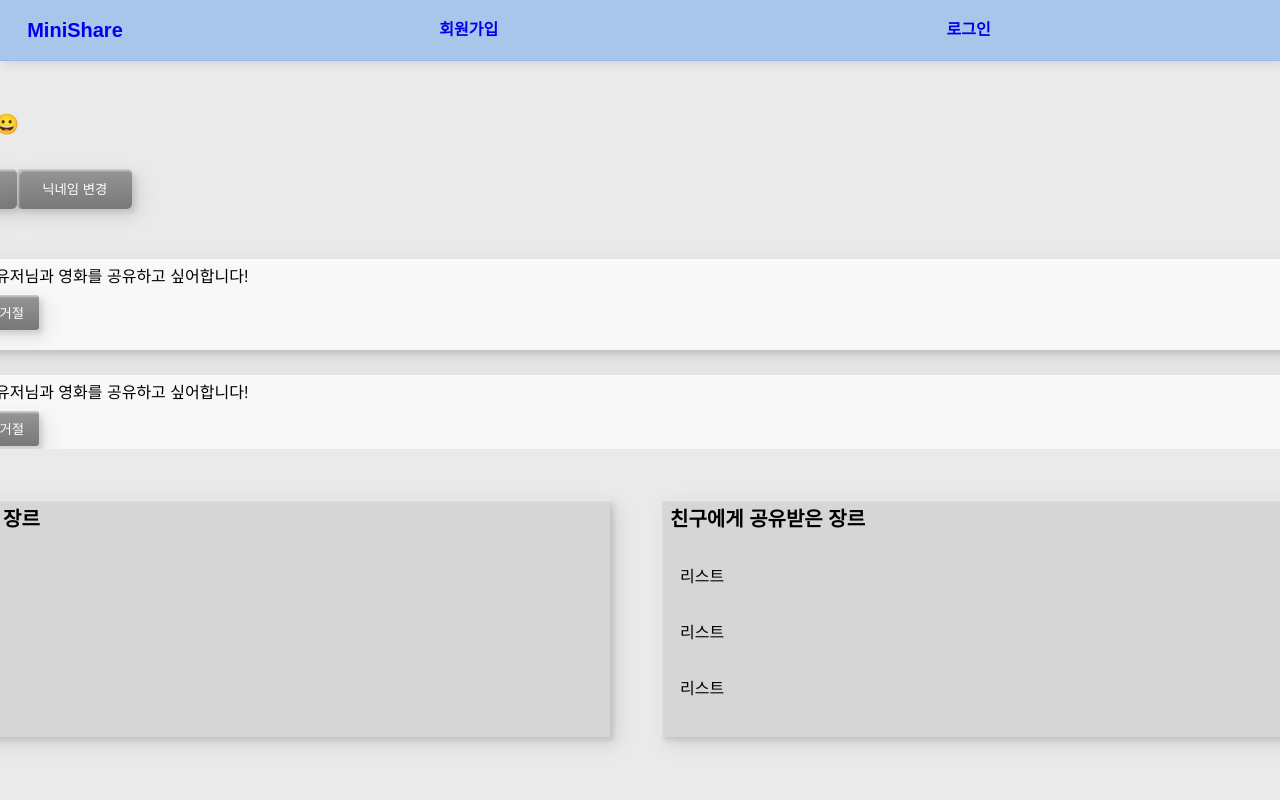
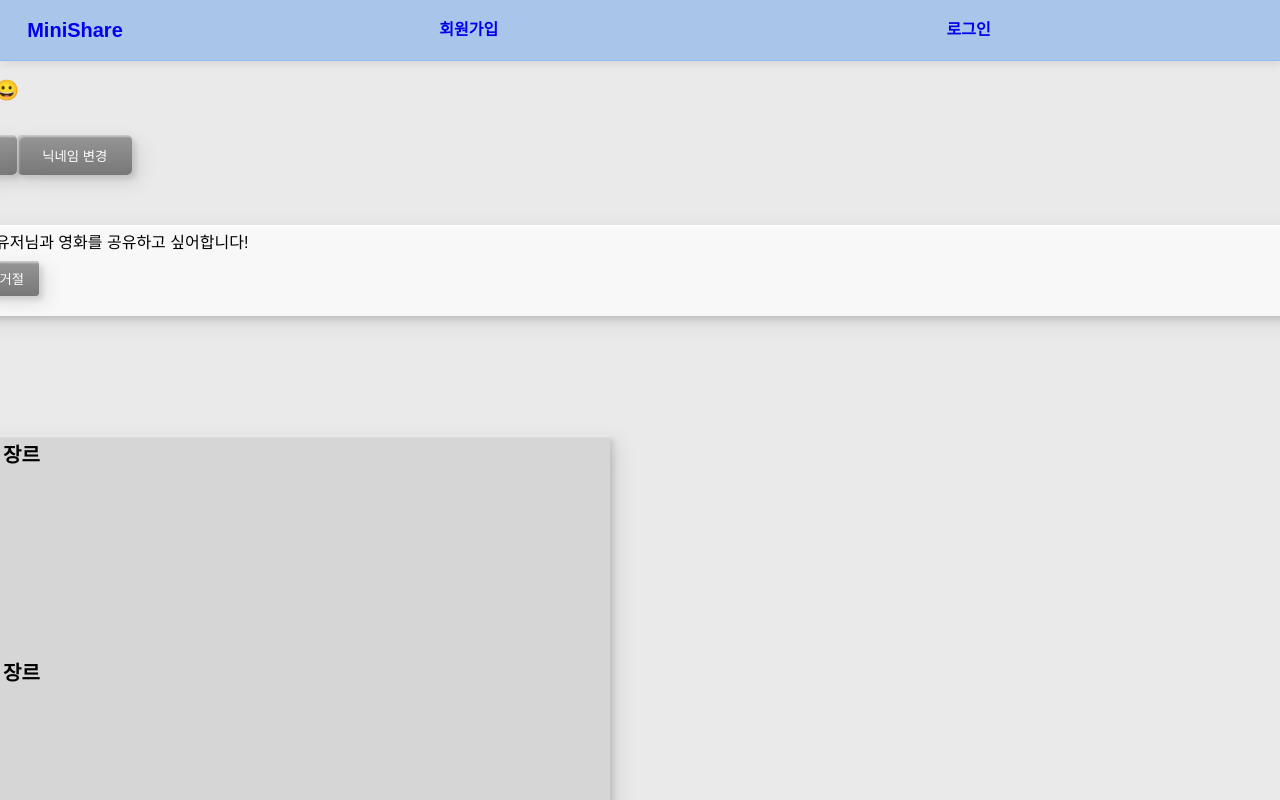
Before and after one commit to miniShare1229/front, a React (Vite) app: page /my-page in a window 1280 px wide. Shown: the top 800 px of the page. Built offline with nearby package versions, Linux system fonts and the light colour scheme.

Commit message:
feat: 마이페이지 안 컴포넌트 생성/적용

```diff
--- a/src/api.js
+++ b/src/api.js
@@ -14,7 +14,8 @@ export const dummyApi = createApi({
 // 서버에 post
 export const signUpApi = createApi({
   reducerPath: 'signupApi',
-  baseQuery: fetchBaseQuery({ baseUrl: '/' }),
+  // json server위한 baseUrl 임시 설정
+  baseQuery: fetchBaseQuery({ baseUrl: 'http://localhost:3000' }),
   endpoints: (build) => ({
     signUp: build.mutation({
       query: (payload) => ({
@@ -26,7 +27,6 @@ export const signUpApi = createApi({
     }),
   }),
 });
-// http://localhost:3000
 
 export const { useGetDummyQuery } = dummyApi;
 export const { useSignUpMutation } = signUpApi;
--- /dev/null
+++ b/src/components/InvitationMessage.jsx
@@ -0,0 +1,41 @@
+import React from 'react';
+import styled from 'styled-components';
+
+const StyledInvitationMessage = styled.li`
+  margin: 10px 0px 25px;
+  padding: 10px 20px;
+  box-shadow: inset 2px 2px 2px 0px rgba(255, 255, 255, 0.5), 7px 7px 20px 0px rgba(0, 0, 0, 0.1),
+    4px 4px 5px 0px rgba(0, 0, 0, 0.1);
+  background-color: #ffffffab;
+  button {
+    color: #fff;
+    border-radius: 3px;
+    padding: 8px 15px;
+
+    background: transparent;
+    cursor: pointer;
+    transition: all 0.3s ease;
+    display: inline-block;
+    box-shadow: inset 2px 2px 2px 0px rgba(255, 255, 255, 0.5), 7px 7px 20px 0px rgba(0, 0, 0, 0.1),
+      4px 4px 5px 0px rgba(0, 0, 0, 0.1);
+    outline: none;
+    margin: 10px 0px 10px;
+    background: linear-gradient(0deg, rgba(120, 120, 120) 1%, rgba(150, 150, 150, 1) 100%);
+    border: none;
+    :hover {
+      background: linear-gradient(0deg, rgba(100, 100, 100, 1) 0%, rgba(130, 130, 130, 1) 100%);
+    }
+  }
+`;
+
+function InvitationMessage() {
+  return (
+    <StyledInvitationMessage className="invite-msg">
+      <h2>??? 님이 유저님과 영화를 공유하고 싶어합니다!</h2>
+      <button>수락</button>
+      <button>거절</button>
+    </StyledInvitationMessage>
+  );
+}
+
+export default InvitationMessage;
--- /dev/null
+++ b/src/components/SharedListItem.jsx
@@ -0,0 +1,29 @@
+import React from 'react';
+import styled from 'styled-components';
+
+const StyledSharedLists = styled.div`
+  h3 {
+    font-size: 20px;
+    font-weight: 600;
+    margin-bottom: 30px;
+  }
+  li {
+    margin: 20px 0;
+    padding: 10px;
+  }
+`;
+
+function SharedListItem() {
+  return (
+    <StyledSharedLists>
+      <h3>내가 공유한 장르</h3>
+      <ul>
+        <li>리스트</li>
+        <li>리스트</li>
+        <li>리스트</li>
+      </ul>
+    </StyledSharedLists>
+  );
+}
+
+export default SharedListItem;
--- /dev/null
+++ b/src/components/SharedLists.jsx
@@ -0,0 +1,24 @@
+import React from 'react';
+import styled from 'styled-components';
+import SharedListItem from './SharedListItem';
+
+const StyledSharedLists = styled.div`
+  width: 700px;
+  box-shadow: inset 2px 2px 2px 0px rgba(255, 255, 255, 0.5), 7px 7px 20px 0px rgba(0, 0, 0, 0.1),
+    4px 4px 5px 0px rgba(0, 0, 0, 0.1);
+  outline: none;
+  padding: 10px;
+  background-color: rgba(202, 202, 202, 0.6);
+  margin: 0 50px 20px 0px;
+`;
+
+function SharedLists() {
+  return (
+    <StyledSharedLists>
+      <SharedListItem className="share" />
+      <SharedListItem className="shared" />
+    </StyledSharedLists>
+  );
+}
+
+export default SharedLists;
--- a/src/pages/MyPage.jsx
+++ b/src/pages/MyPage.jsx
@@ -2,6 +2,8 @@ import React, { useEffect } from 'react';
 import styled from 'styled-components';
 import { useSelector } from 'react-redux';
 import { useNavigate } from 'react-router-dom';
+import InvitationMessage from '../components/InvitationMessage';
+import SharedLists from '../components/SharedLists';
 
 const StyledMyPage = styled.div`
   margin: 0 auto;
@@ -52,57 +54,11 @@ const StyledMyPage = styled.div`
     margin: 20px;
     padding: 10px 0 20px;
     overflow: auto;
-
-    .invite-msg li {
-      margin: 10px 0px 25px;
-      padding: 10px 20px;
-      box-shadow: inset 2px 2px 2px 0px rgba(255, 255, 255, 0.5),
-        7px 7px 20px 0px rgba(0, 0, 0, 0.1), 4px 4px 5px 0px rgba(0, 0, 0, 0.1);
-      background-color: #ffffffab;
-      button {
-        color: #fff;
-        border-radius: 3px;
-        padding: 8px 15px;
-
-        background: transparent;
-        cursor: pointer;
-        transition: all 0.3s ease;
-        display: inline-block;
-        box-shadow: inset 2px 2px 2px 0px rgba(255, 255, 255, 0.5),
-          7px 7px 20px 0px rgba(0, 0, 0, 0.1), 4px 4px 5px 0px rgba(0, 0, 0, 0.1);
-        outline: none;
-        margin: 10px 0px 10px;
-        background: linear-gradient(0deg, rgba(120, 120, 120) 1%, rgba(150, 150, 150, 1) 100%);
-        border: none;
-        :hover {
-          background: linear-gradient(0deg, rgba(100, 100, 100, 1) 0%, rgba(130, 130, 130, 1) 100%);
-        }
-      }
-    }
   }
 
   .lists {
     display: flex;
     margin: 30px 0;
-
-    div {
-      width: 700px;
-      box-shadow: inset 2px 2px 2px 0px rgba(255, 255, 255, 0.5),
-        7px 7px 20px 0px rgba(0, 0, 0, 0.1), 4px 4px 5px 0px rgba(0, 0, 0, 0.1);
-      outline: none;
-      padding: 10px;
-      background-color: rgba(202, 202, 202, 0.6);
-      margin: 0 50px 20px 0px;
-    }
-    h3 {
-      font-size: 20px;
-      font-weight: 600;
-      margin-bottom: 30px;
-    }
-    li {
-      margin: 20px 0;
-      padding: 10px;
-    }
   }
 `;
 
@@ -127,47 +83,11 @@ function MyPage() {
         <button>닉네임 변경</button>
       </div>
       <div className="invite">
-        <ul className="invite-msg">
-          <li>
-            <h2>??? 님이 유저님과 영화를 공유하고 싶어합니다!</h2>
-            <button>수락</button>
-            <button>거절</button>
-          </li>
-          <li>
-            <h2>??? 님이 유저님과 영화를 공유하고 싶어합니다!</h2>
-            <button>수락</button>
-            <button>거절</button>
-          </li>
-          <li>
-            <h2>??? 님이 유저님과 영화를 공유하고 싶어합니다!</h2>
-            <button>수락</button>
-            <button>거절</button>
-          </li>
-          <li>
-            <h2>??? 님이 유저님과 영화를 공유하고 싶어합니다!</h2>
-            <button>수락</button>
-            <button>거절</button>
-          </li>
+        <ul>
+          <InvitationMessage />
         </ul>
       </div>
-      <div className="lists">
-        <div className="lists-share">
-          <h3>내가 공유한 장르</h3>
-          <ul>
-            <li>리스트</li>
-            <li>리스트</li>
-            <li>리스트</li>
-          </ul>
-        </div>
-        <div className="lists-shared">
-          <h3>친구에게 공유받은 장르</h3>
-          <ul>
-            <li>리스트</li>
-            <li>리스트</li>
-            <li>리스트</li>
-          </ul>
-        </div>
-      </div>
+      <SharedLists className="lists" />
     </StyledMyPage>
   );
 }
```
Also changed, not shown: src/postSlice.js (+4 -3 lines).
